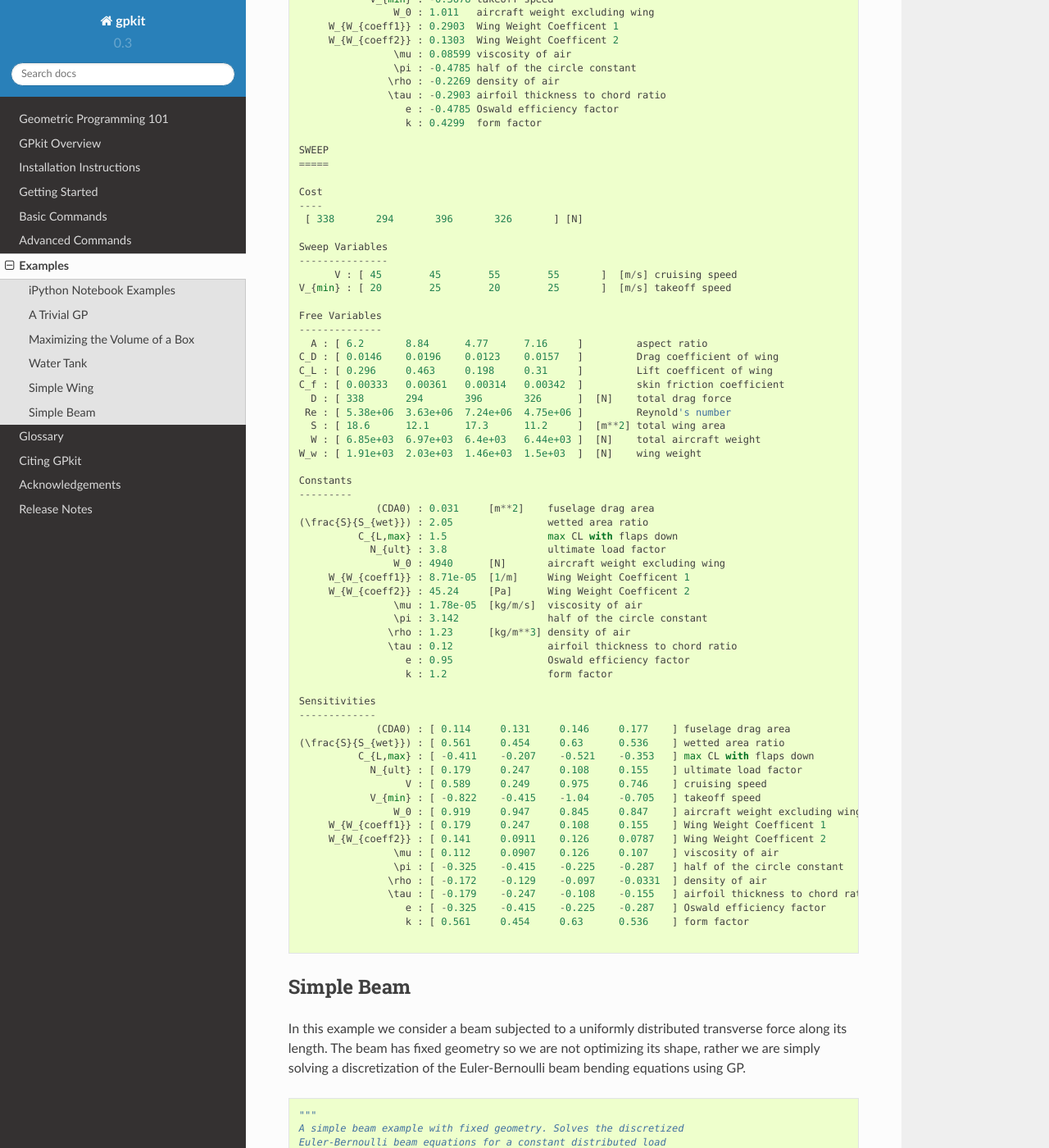
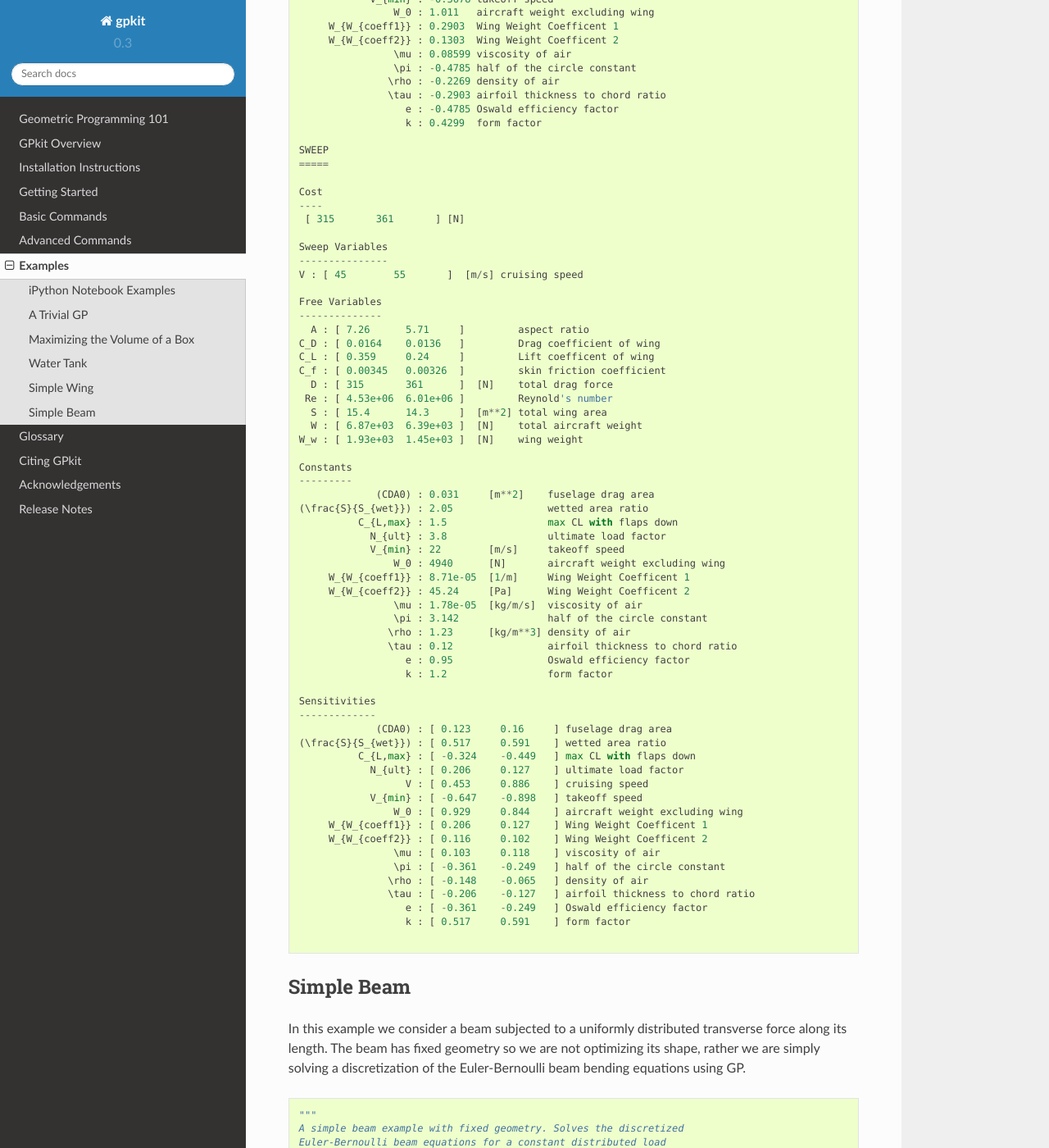
Before and after one commit to convexengineering/gpkit, a Sphinx documentation site: the page built from docs/source/examples.rst, in a window 1280 px wide and 1400 px high, scrolled down 4954 px. Shown: the whole window at 82% size. Built offline with Sphinx 7.4.7 and the Read the Docs theme 2.0.0, drawn with Linux system fonts in a browser that asks for light colours; some of the changed text lies outside the part shown.

```diff
--- a/docs/source/examples/beam_output.txt
+++ b/docs/source/examples/beam_output.txt
@@ -1,32 +1,28 @@
 
 Cost
 ----
- 1.473 [m]
+ 0.7813 [m]
 
 Free Variables
 --------------
-    dx : 0.6667                                          [m]   Length of an element
-     M : [ 1.8e+03   1.42e+03  1.09e+03  800      ... ]  [N*m] Internal moment
-     V : [ 600       533       467       400      ... ]  [N]   Internal shear
-\theta : [  -        0.0976    0.174     0.231    ... ]        Slope
-     w : [  -        0.0325    0.123     0.258    ... ]  [m]   Displacement
+    dx : 1                                               [m]   Length of an element
+     M : [ 1.25e+03  800       450       200      ... ]  [N*m] Internal moment
+     V : [ 500       400       300       200      ... ]  [N]   Internal shear
+\theta : [  -        0.103     0.165     0.198    ... ]        Slope
+     w : [  -        0.0513    0.185     0.366    ... ]  [m]   Displacement
 
 Constants
 ---------
-           EI : 1.1e+04                                         [N*m**2]
-            L : 6                                               [m]      Overall beam length
-      M_{tip} : 0                                               [N*m]    Tip moment
-      V_{tip} : 0                                               [N]      Tip loading
-\theta_{base} : 0                                                        Base angle
-     w_{base} : 0                                               [m]      Base deflection
-            M : [  -         -         -         -       ... ]  [N*m]    Internal moment
-            V : [  -         -         -         -       ... ]  [N]      Internal shear
-       \theta : [ 0          -         -         -       ... ]           Slope
-            q : [ 100       100       100       100      ... ]  [N/m]    Distributed load at each point
-            w : [ 0          -         -         -       ... ]  [m]      Displacement
+    EI : 1e+04                                           [N*m**2]
+     L : 5                                               [m]      Overall beam length
+     M : [  -         -         -         -       ... ]  [N*m]    Internal moment
+     V : [  -         -         -         -       ... ]  [N]      Internal shear
+\theta : [ 0          -         -         -       ... ]           Slope
+     q : [ 100       100       100       100      ... ]  [N/m]    Distributed load at each point
+     w : [ 0          -         -         -       ... ]  [m]      Displacement
 
 Sensitivities
 -------------
 EI : -1
  L : 4                                              Overall beam length
- q : [ 0.0013    0.00762   0.0223    0.0454   ... ] Distributed load at each point
+ q : [ 0.0072    0.0416    0.118     0.234    ... ] Distributed load at each point
--- a/docs/source/examples/simple_sp_output.txt
+++ b/docs/source/examples/simple_sp_output.txt
@@ -7,6 +7,3 @@ Free Variables
 --------------
 x : 0.9
 y : 0.1
-
-Sensitivities
--------------
--- a/docs/source/examples/simpleflight_output.txt
+++ b/docs/source/examples/simpleflight_output.txt
@@ -57,24 +57,23 @@ SWEEP
 
 Cost
 ----
- [ 338       294       396       326       ] [N]
+ [ 315       361       ] [N]
 
 Sweep Variables
 ---------------
-      V : [ 45        45        55        55       ]  [m/s] cruising speed
-V_{min} : [ 20        25        20        25       ]  [m/s] takeoff speed
+V : [ 45        55       ]  [m/s] cruising speed
 
 Free Variables
 --------------
-  A : [ 6.2       8.84      4.77      7.16     ]         aspect ratio
-C_D : [ 0.0146    0.0196    0.0123    0.0157   ]         Drag coefficient of wing
-C_L : [ 0.296     0.463     0.198     0.31     ]         Lift coefficent of wing
-C_f : [ 0.00333   0.00361   0.00314   0.00342  ]         skin friction coefficient
-  D : [ 338       294       396       326      ]  [N]    total drag force
- Re : [ 5.38e+06  3.63e+06  7.24e+06  4.75e+06 ]         Reynold's number
-  S : [ 18.6      12.1      17.3      11.2     ]  [m**2] total wing area
-  W : [ 6.85e+03  6.97e+03  6.4e+03   6.44e+03 ]  [N]    total aircraft weight
-W_w : [ 1.91e+03  2.03e+03  1.46e+03  1.5e+03  ]  [N]    wing weight
+  A : [ 7.26      5.71     ]         aspect ratio
+C_D : [ 0.0164    0.0136   ]         Drag coefficient of wing
+C_L : [ 0.359     0.24     ]         Lift coefficent of wing
+C_f : [ 0.00345   0.00326  ]         skin friction coefficient
+  D : [ 315       361      ]  [N]    total drag force
+ Re : [ 4.53e+06  6.01e+06 ]         Reynold's number
+  S : [ 15.4      14.3     ]  [m**2] total wing area
+  W : [ 6.87e+03  6.39e+03 ]  [N]    total aircraft weight
+W_w : [ 1.93e+03  1.45e+03 ]  [N]    wing weight
 
 Constants
 ---------
@@ -82,6 +81,7 @@ Constants
 (\frac{S}{S_{wet}}) : 2.05                wetted area ratio
           C_{L,max} : 1.5                 max CL with flaps down
             N_{ult} : 3.8                 ultimate load factor
+            V_{min} : 22        [m/s]     takeoff speed
                 W_0 : 4940      [N]       aircraft weight excluding wing
      W_{W_{coeff1}} : 8.71e-05  [1/m]     Wing Weight Coefficent 1
      W_{W_{coeff2}} : 45.24     [Pa]      Wing Weight Coefficent 2
@@ -94,18 +94,18 @@ Constants
 
 Sensitivities
 -------------
-             (CDA0) : [ 0.114     0.131     0.146     0.177    ] fuselage drag area
-(\frac{S}{S_{wet}}) : [ 0.561     0.454     0.63      0.536    ] wetted area ratio
-          C_{L,max} : [ -0.411    -0.207    -0.521    -0.353   ] max CL with flaps down
-            N_{ult} : [ 0.179     0.247     0.108     0.155    ] ultimate load factor
-                  V : [ 0.589     0.249     0.975     0.746    ] cruising speed
-            V_{min} : [ -0.822    -0.415    -1.04     -0.705   ] takeoff speed
-                W_0 : [ 0.919     0.947     0.845     0.847    ] aircraft weight excluding wing
-     W_{W_{coeff1}} : [ 0.179     0.247     0.108     0.155    ] Wing Weight Coefficent 1
-     W_{W_{coeff2}} : [ 0.141     0.0911    0.126     0.0787   ] Wing Weight Coefficent 2
-                \mu : [ 0.112     0.0907    0.126     0.107    ] viscosity of air
-                \pi : [ -0.325    -0.415    -0.225    -0.287   ] half of the circle constant
-               \rho : [ -0.172    -0.129    -0.097    -0.0331  ] density of air
-               \tau : [ -0.179    -0.247    -0.108    -0.155   ] airfoil thickness to chord ratio
-                  e : [ -0.325    -0.415    -0.225    -0.287   ] Oswald efficiency factor
-                  k : [ 0.561     0.454     0.63      0.536    ] form factor
+             (CDA0) : [ 0.123     0.16     ] fuselage drag area
+(\frac{S}{S_{wet}}) : [ 0.517     0.591    ] wetted area ratio
+          C_{L,max} : [ -0.324    -0.449   ] max CL with flaps down
+            N_{ult} : [ 0.206     0.127    ] ultimate load factor
+                  V : [ 0.453     0.886    ] cruising speed
+            V_{min} : [ -0.647    -0.898   ] takeoff speed
+                W_0 : [ 0.929     0.844    ] aircraft weight excluding wing
+     W_{W_{coeff1}} : [ 0.206     0.127    ] Wing Weight Coefficent 1
+     W_{W_{coeff2}} : [ 0.116     0.102    ] Wing Weight Coefficent 2
+                \mu : [ 0.103     0.118    ] viscosity of air
+                \pi : [ -0.361    -0.249   ] half of the circle constant
+               \rho : [ -0.148    -0.065   ] density of air
+               \tau : [ -0.206    -0.127   ] airfoil thickness to chord ratio
+                  e : [ -0.361    -0.249   ] Oswald efficiency factor
+                  k : [ 0.517     0.591    ] form factor
```
Also changed, not shown: 3 other files.
